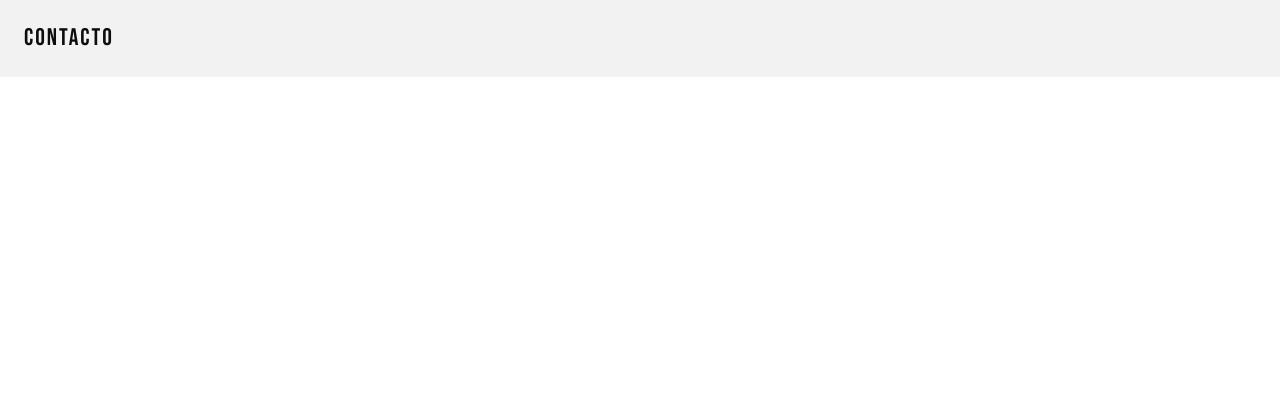
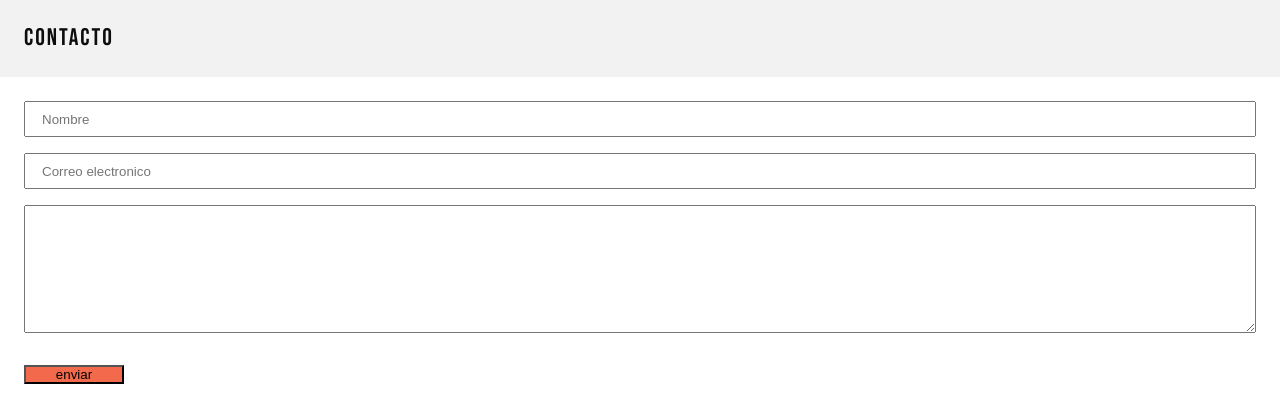
Before and after one commit to sanmoyano/la-reservita, a website: page index.html in a window 1280 px wide. Shown: the part 1123-1531 px from the top of the page. Before the commit the page ends 1200 px from the top, so only its background shows below. Drawn offline with Linux system fonts and the light colour scheme.

Commit message:
formulario

```diff
--- a/index.html
+++ b/index.html
@@ -24,7 +24,7 @@
 
     <main>
         <section>
-            <div class="actividades">
+            <div class="actividades_title">
                 <h1>Actividades</h1>
             </div>
             <div id="actividades" class="actividades_grid">
@@ -35,11 +35,13 @@
     </main>
 
     <footer>
-        <section class="contacto" id="contacto">
-            <div class="contacto">
+        <section>
+            <div class="contacto_title">
                 <h1>Contacto</h1>
             </div>
-            <!-- aca va el formulario  de contacto-->
+            <div id="contacto">
+                <!-- aca va el formulario  de contacto-->
+            </div>
         </section>
         <section class="footer" id="footer">
             <!-- aca va el contacto -->
--- a/js/scritp.js
+++ b/js/scritp.js
@@ -38,9 +38,9 @@ const camping = new Actividades('https://images.unsplash.com/photo-1539617546058
 
 const actividadesArray = [canyoning, torrentismo, senderismo, birdwatching, meditacions, yoga, arborismo, camping];
 
-actividadesArray.forEach(actividad => {
+actividadesArray.forEach((actividad, indice) => {
     actividades.innerHTML += `
-        <div class="card stacked">
+        <div class="card background stacked" id="card${indice + 1}" >
             <img class="card_img" src="${actividad.img}" alt="${actividad.titulo}">
             <div class="card_contenido">
                 <h2 class="card_title">${actividad.titulo}</h2>
@@ -48,8 +48,21 @@ actividadesArray.forEach(actividad => {
             </div>
         </div>`
 
-    const backgroundColor = document.querySelector('.card')
-    const colorChange = ["#F2D338", "#F2C641", "#F26A4B", "#F29999"]
-    console.log(backgroundColor);
+    const backgroundColor = document.querySelector(`#card${indice + 1}`);
+    const colorChange = ["#F2D338", "#F2C641", "#F26A4B", "#F29999", "#F29999", "#F26A4B", "#F2C641", "#F2D338"]
+    backgroundColor.style.backgroundColor = colorChange[indice];
+})
 
-})
+const contacto = document.querySelector('#contacto');
+contacto.innerHTML = `
+    <form action="" method="POST">
+        <div class="form_container">
+            <div class="form_content">
+                <input type="text" name="name" id="full-name" placeholder="Nombre" required="">
+                <input type="email" name="email" placeholder="Correo electronico" required="@">
+                <textarea  name="message""></textarea>
+                <button type="submit">enviar</button>
+            </div>
+        </div>
+    </form>
+`
--- a/scss/_actividades.scss
+++ b/scss/_actividades.scss
@@ -1,4 +1,4 @@
-.actividades {
+.actividades_title {
     @extend %background-secciones;
 
     h1 {
@@ -16,7 +16,6 @@
         justify-content: center;
         align-items: center;
         aspect-ratio: 1/1.5;
-        background-color: "";
 
         .card_img {
             width: 100%;
@@ -48,6 +47,10 @@
         }
     }
 
+    .background {
+        background-color: #F26A4B;
+    }
+
     .stacked {
         display: grid;
     }
--- a/scss/_contacto.scss
+++ b/scss/_contacto.scss
@@ -1,7 +1,41 @@
-.contacto {
+.contacto_title {
     @extend %background-secciones;
 
     h1 {
         @extend %titulos-secciones;
     }
 }
+
+form {
+    display: flex;
+    align-items: center;
+    justify-content: center;
+    margin: auto;
+    max-width: 600pz;
+
+    .form_container {
+        padding: 2.4rem;
+        width: 100%;
+
+        .form_content {
+            display: flex;
+            flex-direction: column;
+            gap: 1.6rem;
+
+            button {
+                width: 100px;
+                margin-top: 1.6rem;
+                background-color: #F26A4B;
+            }
+
+            input {
+                height: 32px;
+                padding: 1.6rem;
+            }
+
+            textarea {
+                height: 128px;
+            }
+        }
+    }
+}
```
Also changed, not shown: css/styles.css.
